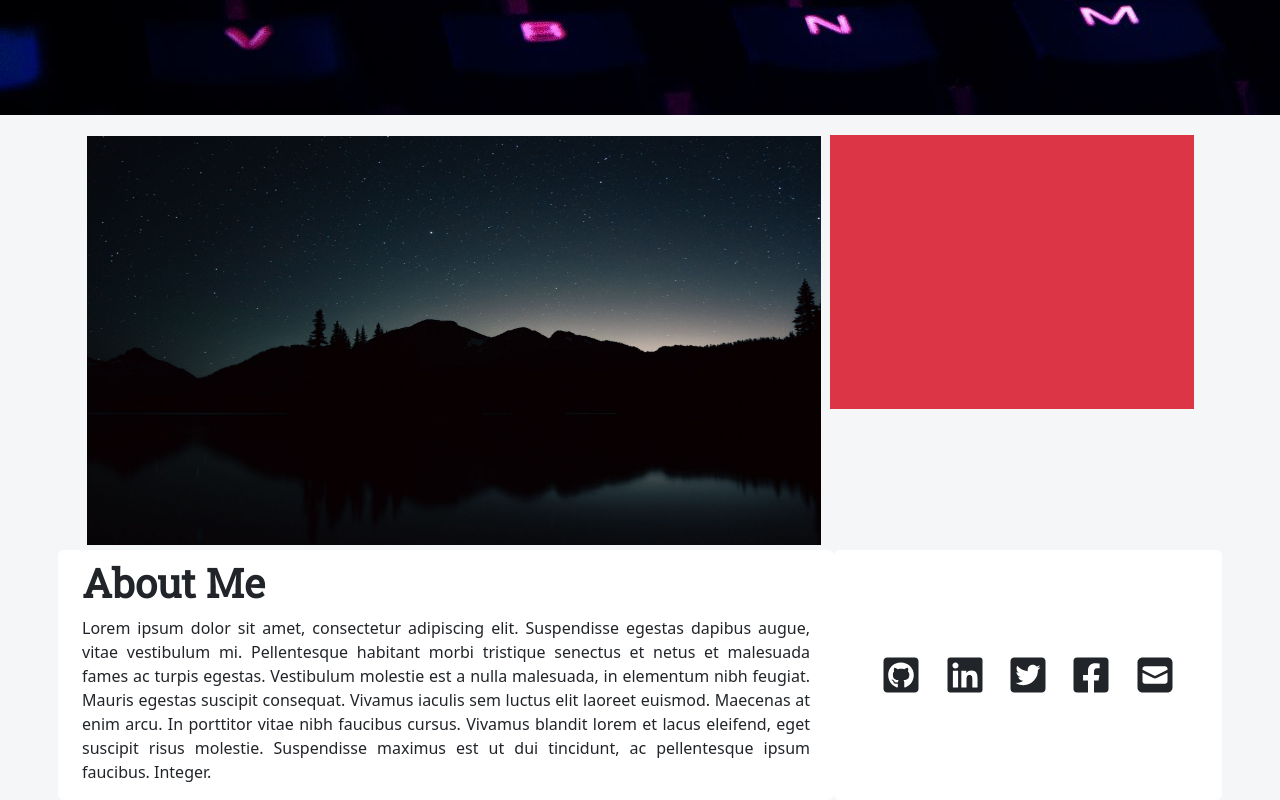
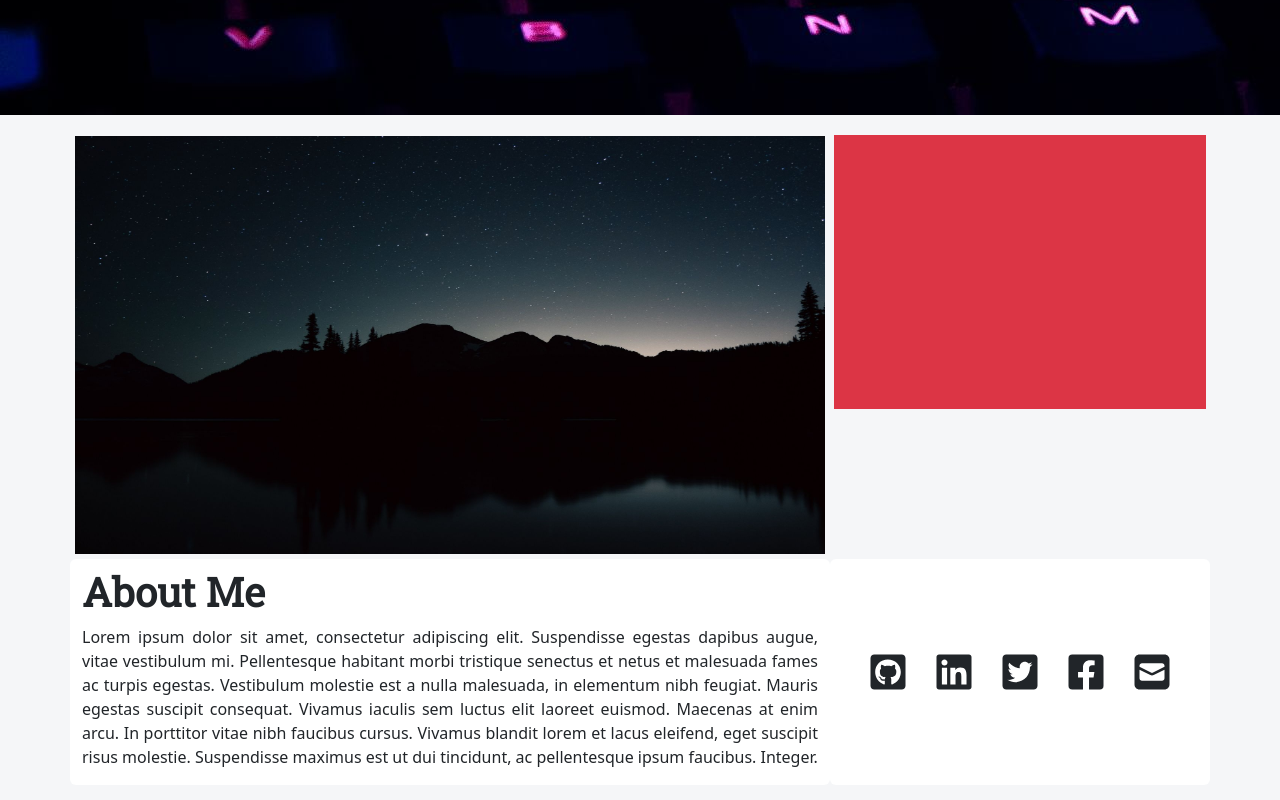
Before and after one commit to Luis4Armenta/Luis4Armenta.github.io, a plain HTML site: page index.html in a window 1280 px wide. Shown: the part 685-1485 px from the top of the page. Drawn offline with nearby package versions, Linux system fonts and the light colour scheme.

Commit message:
title fix

```diff
--- a/index.html
+++ b/index.html
@@ -43,8 +43,8 @@
         </div>
     </header>
     <section class="d-flex align-items-start mt-3 h-auto" id="aboutme">
-        <div class="container d-inline-flex flex-column flex-grow-0 justify-content-center align-items-center h-100 w-100">
-            <div class="justify-content-evenly row w-100 h-100">
+        <div class="container d-inline-flex flex-column flex-grow-0 justify-content-center align-items-center h-auto w-100" style="padding: 0px;margin: auto;">
+            <div class="row w-100 h-auto" style="margin: 0px;padding: 0px;">
                 <div class="col-md-8" style="height: auto;padding: 0px;">
                     <div class="ratio ratio-16x9 w-100"><img class="img-fluid" style="width: 100%;height: 100%;padding: 5px;" src="assets/img/matt-drenth-gNQfsIsVU9E-unsplash.jpg?h=83929afbb6f39705578acd54e5649b22" loading="auto" alt="Foto de Matt Drenth en Unsplash"></div>
                 </div>
@@ -52,7 +52,7 @@
                     <div class="w-100" style="background: var(--bs-red);height: 274px;"></div>
                 </div>
             </div>
-            <div class="row gx-5 h-auto">
+            <div class="row h-auto w-100">
                 <div class="col-md-8 bg-white rounded-2">
                     <h1 class="text-start" style="margin: 9px 0px;font-family: 'Roboto Slab', serif;font-weight: bold;">About Me</h1>
                     <p style="text-align: justify;">Lorem ipsum dolor sit amet, consectetur adipiscing elit. Suspendisse egestas dapibus augue, vitae vestibulum mi. Pellentesque habitant morbi tristique senectus et netus et malesuada fames ac turpis egestas. Vestibulum molestie est a nulla malesuada, in elementum nibh feugiat. Mauris egestas suscipit consequat. Vivamus iaculis sem luctus elit laoreet euismod. Maecenas at enim arcu. In porttitor vitae nibh faucibus cursus. Vivamus blandit lorem et lacus eleifend, eget suscipit risus molestie. Suspendisse maximus est ut dui tincidunt, ac pellentesque ipsum faucibus. Integer. </p>
```
